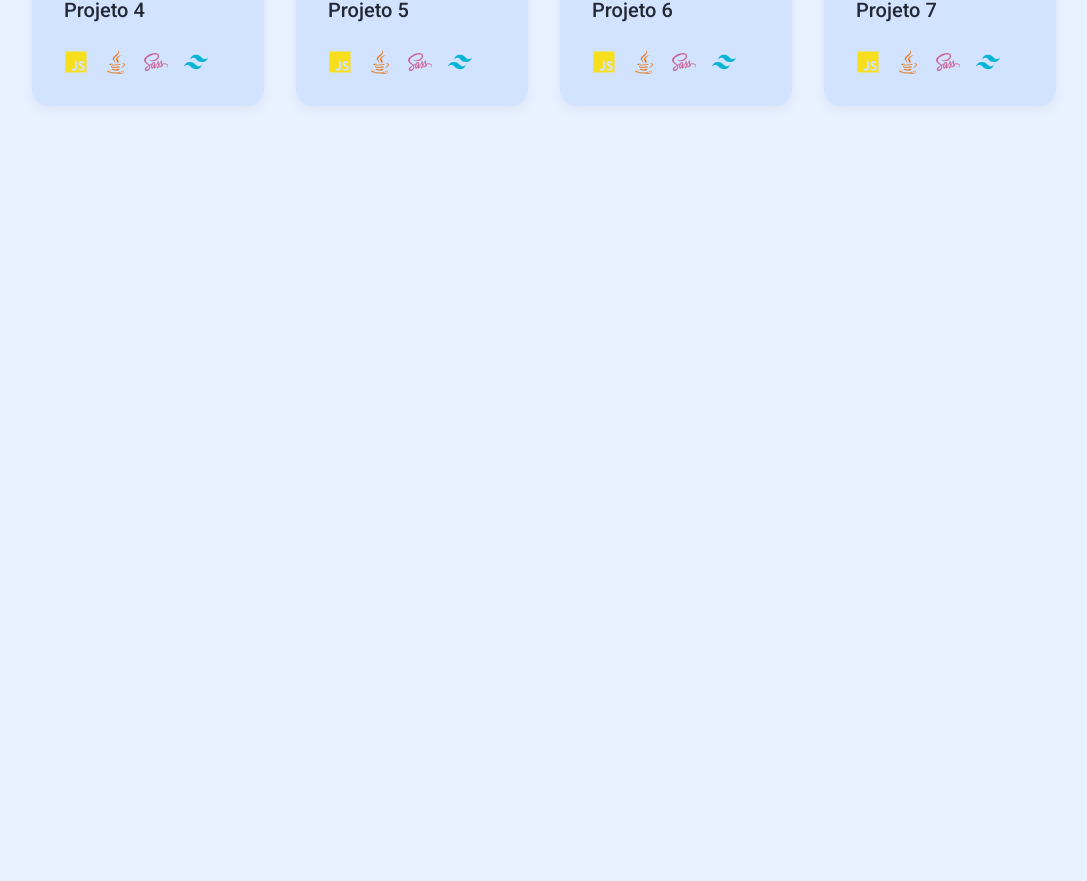
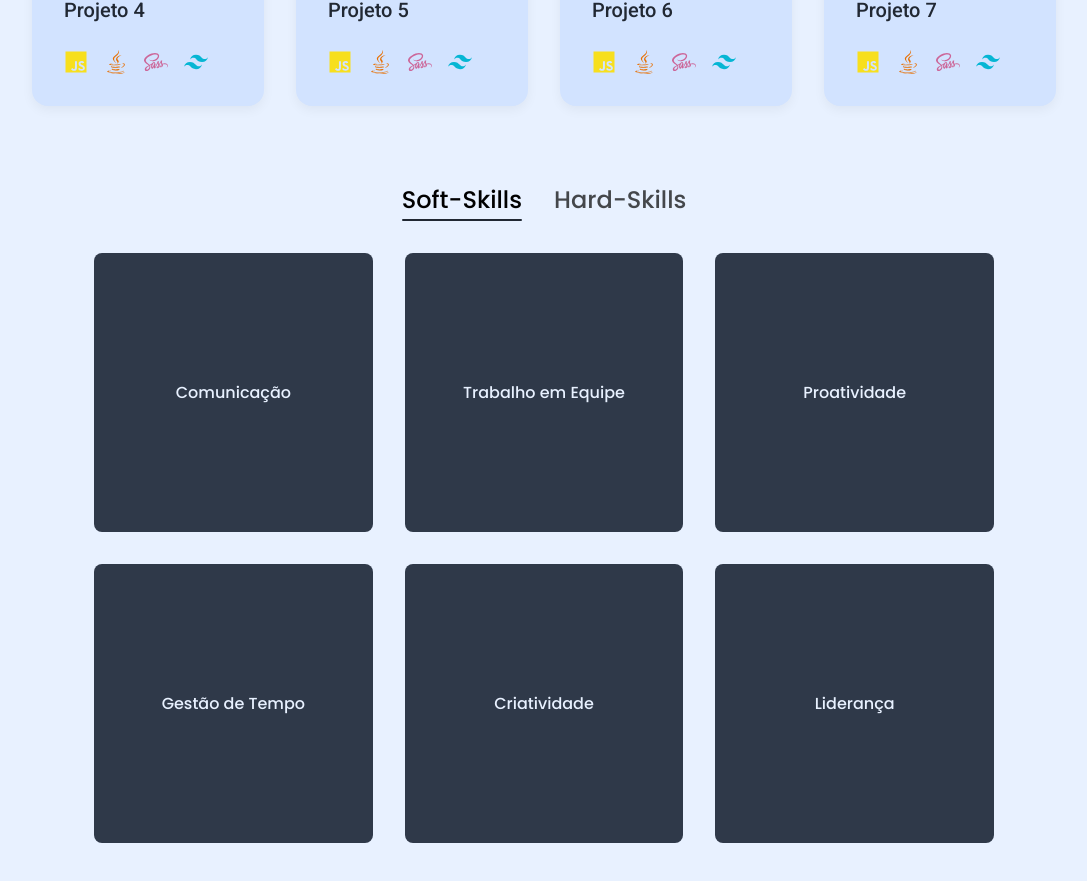
Before and after one commit to DanielPMorais/portfolio, a React (Vite) app: page / in a window 1280 px wide. Shown: the part 1171-2052 px from the top of the page, without its empty margins (96-1183 px from the left). Before the commit the page ends 1309 px from the top, so only its background shows below. Built offline with nearby package versions, Linux system fonts and the light colour scheme.

Commit message:
feat(Skills): add Skills section with soft and hard skills tabs and responsive design

```diff
--- a/src/App.jsx
+++ b/src/App.jsx
@@ -2,10 +2,14 @@ import { Header } from './components/layout/Header/Header';
 import { Hero } from './features/Hero/Hero';
 import { Projects } from './features/Projects/Projects';
 import { useScrollSpy } from './hooks/useScrollSpy';
+import { Skills } from './features/Skills/Skills';
 
 function App() {
   const sectionIds = ['home', 'projects', 'skills', 'about-me'];
-  const activeSection = useScrollSpy(sectionIds, '-22% 0px -50% 0px');
+
+  const isMobile = window.innerWidth <= 768;
+  const threshold = isMobile ? '-10% 0px -50% 0px' : '-35% 0px -50% 0px';
+  const activeSection = useScrollSpy(sectionIds, threshold);
 
   return (
     <>
@@ -14,8 +18,8 @@ function App() {
       <main>
         <Hero />
         <Projects />
+        <Skills />
         {/* Próximos passos:
-        <Skills />
         <Contact />
         */}
       </main>
--- a/src/components/layout/Header/Header.jsx
+++ b/src/components/layout/Header/Header.jsx
@@ -44,6 +44,38 @@ export function Header({ activeSection }) {
     } else {
       indicatorRef.current.style.opacity = '0';
     }
+  }, [activeSection]);
+
+  // Recalcula posição quando a janela é redimensionada
+  useEffect(() => {
+    const handleResize = () => {
+      if (!navListRef.current || !indicatorRef.current || !activeSection) return;
+
+      const activeLink = navListRef.current.querySelector(`.${styles.activeLink}`);
+
+      if (activeLink) {
+        const navListRect = navListRef.current.getBoundingClientRect();
+        const activeLinkRect = activeLink.getBoundingClientRect();
+
+        const left = activeLinkRect.left - navListRect.left;
+        const width = activeLinkRect.width;
+
+        indicatorRef.current.style.left = `${left}px`;
+        indicatorRef.current.style.width = `${width}px`;
+      }
+    };
+
+    // Adiciona listener para resize
+    window.addEventListener('resize', handleResize);
+
+    // Recalcula após o primeiro render
+    const timer = setTimeout(handleResize, 100);
+
+    // Cleanup
+    return () => {
+      window.removeEventListener('resize', handleResize);
+      clearTimeout(timer);
+    };
   }, [activeSection]);
 
   return (
--- /dev/null
+++ b/src/features/Skills/Skills.jsx
@@ -0,0 +1,121 @@
+import React, { useState, useEffect, useRef } from 'react';
+import styles from './Skills.module.css';
+import { Container } from '../../components/layout/Container/Container';
+import { SkillCard } from './components/SkillCard';
+
+const softSkillsData = [
+  { id: 's1', title: 'Comunicação' },
+  { id: 's2', title: 'Trabalho em Equipe' },
+  { id: 's3', title: 'Proatividade' },
+  { id: 's4', title: 'Gestão de Tempo' },
+  { id: 's5', title: 'Criatividade' },
+  { id: 's6', title: 'Liderança' },
+];
+
+const hardSkillsData = [
+  { id: 'h1', title: 'React' },
+  { id: 'h2', title: 'JavaScript (ES6+)' },
+  { id: 'h3', title: 'Pop!_OS' },
+  { id: 'h4', title: 'HTML5' },
+  { id: 'h5', title: 'CSS3 / Sass' },
+  { id: 'h6', title: 'Git & GitHub' },
+  { id: 'h7', title: 'PostgreSQL' },
+  { id: 'h8', title: 'GameMaker' },
+];
+
+export function Skills() {
+  // O estado 'soft' ou 'hard'
+  const [activeTab, setActiveTab] = useState('soft');
+  const tabsContainerRef = useRef(null);
+  const indicatorRef = useRef(null);
+
+  // Determina qual array de dados usar com base no estado
+  const skillsToDisplay = activeTab === 'soft' ? softSkillsData : hardSkillsData;
+
+  // Função para mover o indicador
+  useEffect(() => {
+    if (!tabsContainerRef.current || !indicatorRef.current) return;
+
+    const activeButton = tabsContainerRef.current.querySelector(`.${styles.activeTab}`);
+
+    if (activeButton) {
+      const containerRect = tabsContainerRef.current.getBoundingClientRect();
+      const activeButtonRect = activeButton.getBoundingClientRect();
+
+      const left = activeButtonRect.left - containerRect.left;
+      const width = activeButtonRect.width;
+
+      indicatorRef.current.style.left = `${left}px`;
+      indicatorRef.current.style.width = `${width}px`;
+      indicatorRef.current.style.opacity = '1';
+    } else {
+      indicatorRef.current.style.opacity = '0';
+    }
+  }, [activeTab]);
+
+  // Recalcula posição quando a janela é redimensionada
+  useEffect(() => {
+    const handleResize = () => {
+      if (!tabsContainerRef.current || !indicatorRef.current) return;
+
+      const activeButton = tabsContainerRef.current.querySelector(`.${styles.activeTab}`);
+
+      if (activeButton) {
+        const containerRect = tabsContainerRef.current.getBoundingClientRect();
+        const activeButtonRect = activeButton.getBoundingClientRect();
+
+        const left = activeButtonRect.left - containerRect.left;
+        const width = activeButtonRect.width;
+
+        indicatorRef.current.style.left = `${left}px`;
+        indicatorRef.current.style.width = `${width}px`;
+      }
+    };
+
+    // Adiciona listener para resize
+    window.addEventListener('resize', handleResize);
+
+    // Recalcula após o primeiro render
+    const timer = setTimeout(handleResize, 100);
+
+    // Cleanup
+    return () => {
+      window.removeEventListener('resize', handleResize);
+      clearTimeout(timer);
+    };
+  }, [activeTab]);
+
+  return (
+    <Container>
+      <section id="skills" className={styles.skillsSection}>
+        {/* === Botões de Tab === */}
+        <div className={styles.tabsContainer} ref={tabsContainerRef}>
+          <button
+            // Aplica a classe .activeTab dinamicamente
+            className={`${styles.tabButton} ${activeTab === 'soft' ? styles.activeTab : ''}`}
+            onClick={() => setActiveTab('soft')}
+          >
+            Soft-Skills
+          </button>
+
+          <button
+            className={`${styles.tabButton} ${activeTab === 'hard' ? styles.activeTab : ''}`}
+            onClick={() => setActiveTab('hard')}
+          >
+            Hard-Skills
+          </button>
+
+          {/* Indicador deslizante */}
+          <div ref={indicatorRef} className={styles.tabSlideIndicator} style={{ opacity: 0 }} />
+        </div>
+
+        {/* === Grid de Skills === */}
+        <div className={styles.skillsGrid}>
+          {skillsToDisplay.map((skill) => (
+            <SkillCard key={skill.id} title={skill.title} />
+          ))}
+        </div>
+      </section>
+    </Container>
+  );
+}
--- /dev/null
+++ b/src/features/Skills/Skills.module.css
@@ -0,0 +1,68 @@
+.skillsSection {
+  padding-top: var(--spacing-6);
+  padding-bottom: var(--spacing-6);
+}
+
+.tabsContainer {
+  display: flex;
+  justify-content: center;
+  /* Espaço entre os dois botões */
+  gap: var(--spacing-4);
+  margin-bottom: var(--spacing-4);
+  position: relative; /* Para posicionar o indicador */
+}
+
+.tabButton {
+  font-size: var(--font-size-content);
+  /* 20px */
+  padding-bottom: var(--spacing-1);
+  position: relative;
+  /* Botão inativo fica semi-transparente */
+  opacity: 0.7;
+  transition: opacity 0.2s ease;
+}
+
+.tabButton:hover {
+  opacity: 1;
+}
+
+/* O botão que está ativo fica 100% opaco */
+.tabButton.activeTab {
+  opacity: 1;
+}
+
+/* Indicador deslizante para as tabs */
+.tabSlideIndicator {
+  position: absolute;
+  bottom: 0;
+  height: 2px;
+  background-color: var(--color-text-body);
+  transition: all 0.3s cubic-bezier(0.4, 0, 0.2, 1);
+  border-radius: 1px;
+  opacity: 0;
+  pointer-events: none; /* Para não interferir com cliques */
+  /* Garante que o indicador sempre seja visível */
+  min-width: 20px;
+}
+
+.skillsGrid {
+  display: grid;
+  grid-template-columns: repeat(2, 1fr);
+  gap: var(--spacing-3);
+  max-width: 600px;
+  margin: 0 auto;
+  /* Centraliza o grid */
+}
+
+@media (min-width: 768px) {
+  .tabButton {
+    font-size: var(--font-size-md);
+    /* 24px */
+  }
+
+  .skillsGrid {
+    grid-template-columns: repeat(3, 1fr);
+    max-width: 900px;
+    gap: var(--spacing-4);
+  }
+}
--- /dev/null
+++ b/src/features/Skills/components/SkillCard.jsx
@@ -0,0 +1,10 @@
+import React from 'react';
+import styles from './SkillCard.module.css';
+
+export function SkillCard({ title }) {
+  return (
+    <div className={styles.skillCard}>
+      <p>{title}</p>
+    </div>
+  );
+}
--- /dev/null
+++ b/src/features/Skills/components/SkillCard.module.css
@@ -0,0 +1,21 @@
+.skillCard {
+  background-color: var(--color-nav-background);
+  color: var(--color-text-nav);
+
+  border-radius: var(--border-radius-md);
+  /* aspect-ratio garante que seja um quadrado perfeito */
+  aspect-ratio: 1 / 1;
+  display: flex;
+  justify-content: center;
+  align-items: center;
+  padding: var(--spacing-2);
+
+  font-weight: var(--font-weight-medium);
+  text-align: center;
+
+  transition: transform 0.2s ease-in-out;
+}
+
+.skillCard:hover {
+  transform: scale(1.05);
+}
```
